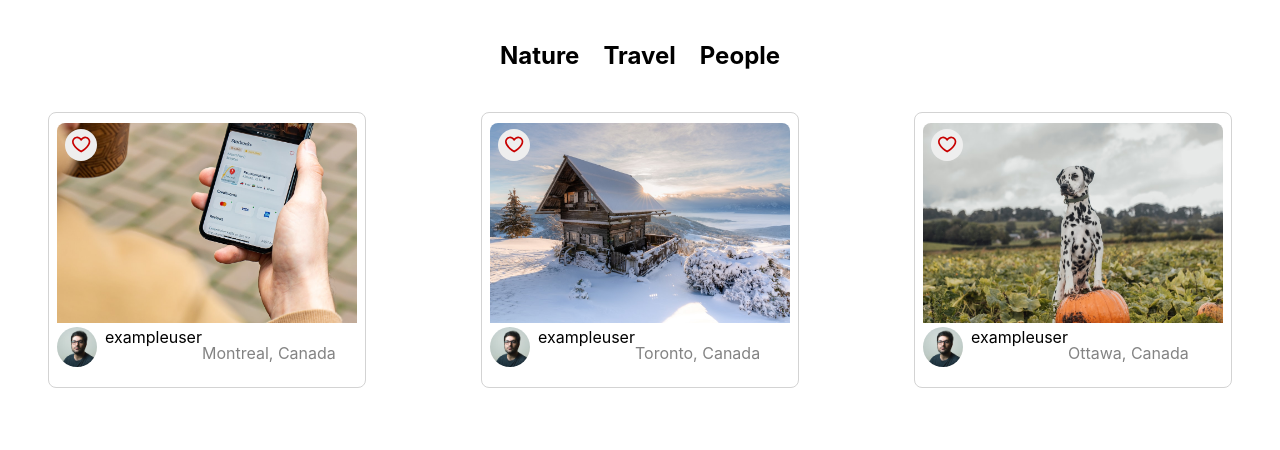
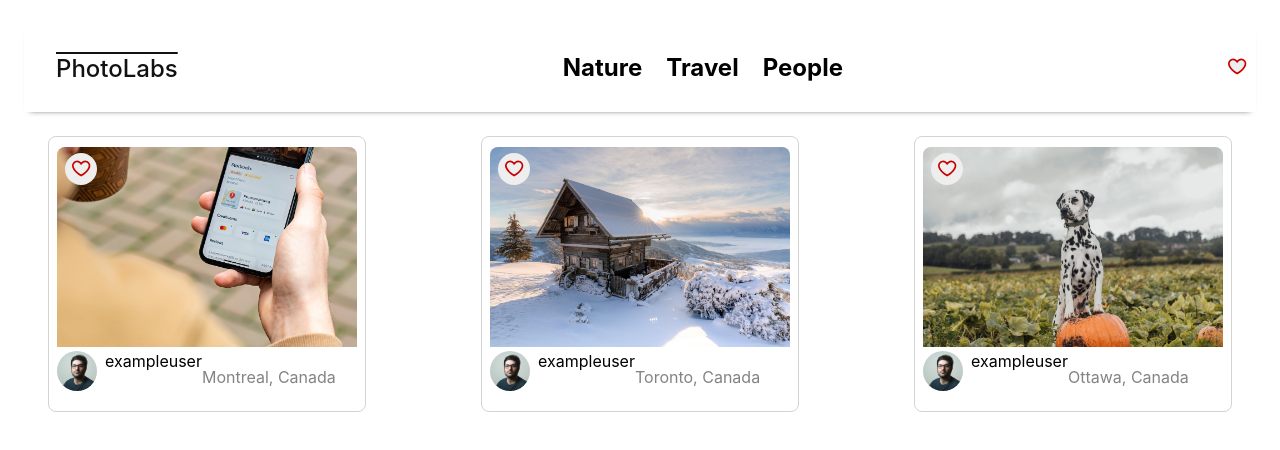
Before and after one commit to LiamGunning07/PhotoLabs, a React (Create React App) app in the folder frontend/: page / in a window 1280 px wide. Shown: the top 450 px of the page. Built offline with nearby package versions, Linux system fonts and the light colour scheme; the HTML template or start-up script is replaced by a standard one.

Commit message:
add components to parent components

```diff
--- a/frontend/src/App.jsx
+++ b/frontend/src/App.jsx
@@ -4,6 +4,7 @@
 import PhotoList from 'components/PhotoList';
 import TopicListItem from 'components/TopicListItem';
 import TopicList from 'components/TopicList';
+import TopNavigationBar from 'components/TopNavigationBar';
 
 
 // Note: Rendering a single component to build components in isolation
@@ -12,7 +13,7 @@
 
   return (
     <div className="App">
-      <TopicList />
+      <TopNavigationBar />
       <PhotoList />
     </div>
   );
--- a/frontend/src/components/TopNavigationBar.jsx
+++ b/frontend/src/components/TopNavigationBar.jsx
@@ -1,13 +1,17 @@
 import React from 'react';
 
 import '../styles/TopNavigationBar.scss'
+import TopicList from './TopicList';
+import FavBadge from './FavBadge';
 
-const TopNavigation = () => {
+const TopNavigationBar = () => {
   return (
     <div className="top-nav-bar">
       <span className="top-nav-bar__logo">PhotoLabs</span>
+      <TopicList />
+      <FavBadge />
     </div>
   )
 }
 
-export default TopNavigation;
+export default TopNavigationBar;
--- a/frontend/src/components/TopicListItem.jsx
+++ b/frontend/src/components/TopicListItem.jsx
@@ -1,12 +1,6 @@
 import React from "react";
 
 import "../styles/TopicListItem.scss";
-
-const sampleDataForTopicListItem = {
-  id: "1",
-  slug: "topic-1",
-  label: "Nature",
-};
 
 const TopicListItem = ({id, slug, title}) => {
 
```
